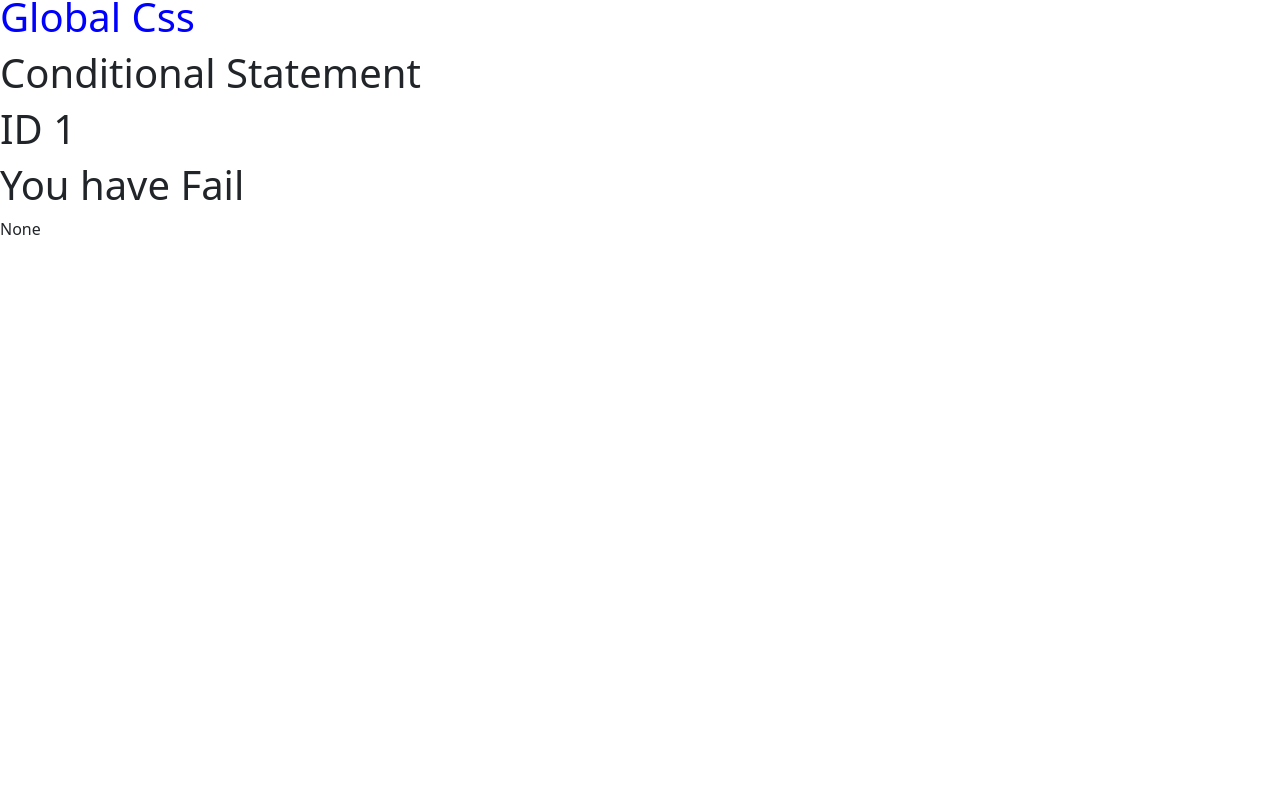
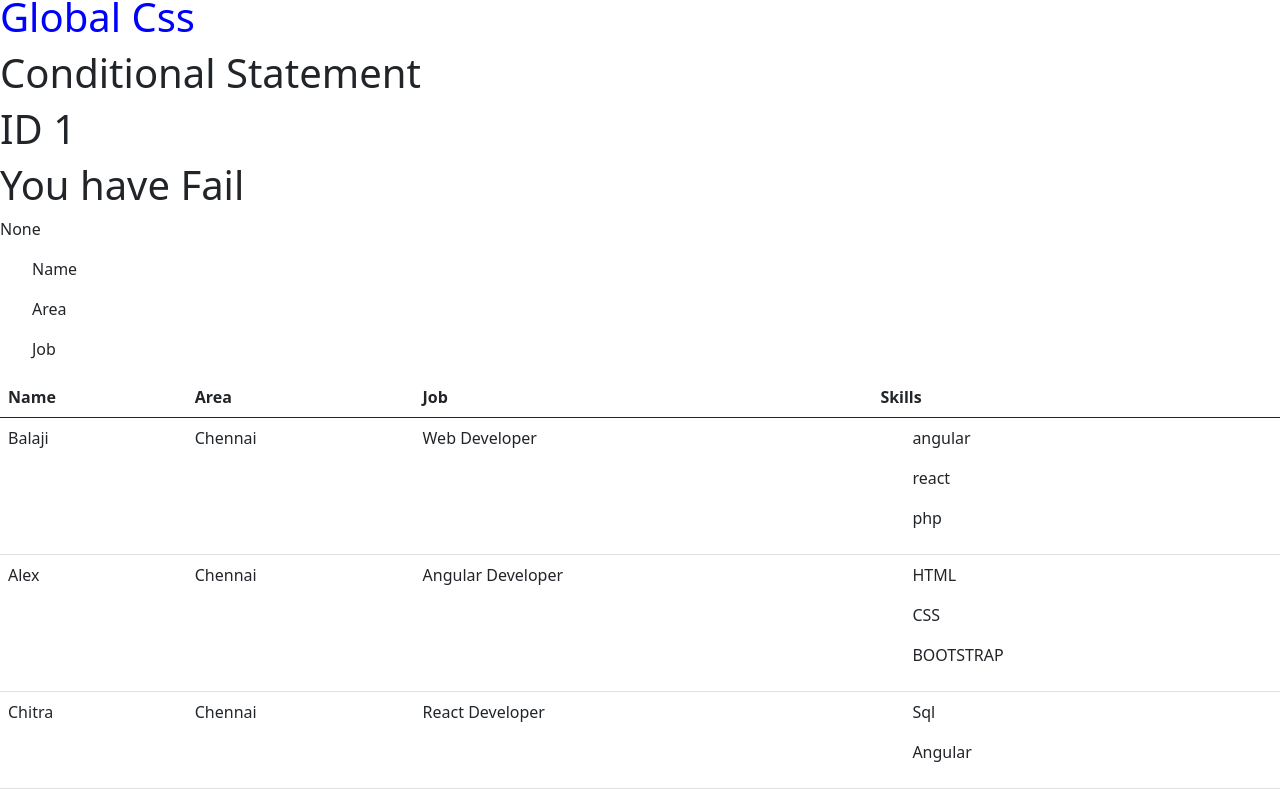
Before and after one commit to balaji1610/project1, an Angular app: page / in a window 1280 px wide. Shown: the part 1559-2360 px from the top of the page. Before the commit the page ends 1816 px from the top, so only its background shows below. Built offline with nearby package versions, Linux system fonts and the light colour scheme.

Commit message:
Condtional Statement 2 (ngFor)

```diff
--- a/src/app/loop/loop.component.html
+++ b/src/app/loop/loop.component.html
@@ -39,3 +39,34 @@
 <p *ngSwitchDefault>None</p>
 
 </div>
+
+
+<ul *ngFor="let x of userarray">
+  <li style="list-style-type:none">{{x}}</li>
+</ul>
+
+
+<table class="table">
+  <thead >
+    <tr >
+      <th>Name</th>
+      <th>Area</th>
+      <th>Job</th>
+      <th>Skills</th>
+</tr>
+  </thead>
+  <tbody>
+    <tr *ngFor="let y of userarray2">
+
+      <td>{{y.name}}</td>
+      <td>{{y.area}}</td>
+      <td>{{y.job}}</td>
+      <td>
+      <ul *ngFor ="let skills of y.skillset">
+        <li style="list-style-type:none"><span>{{skills}}</span></li>
+      </ul>
+      </td>
+    </tr>
+
+  </tbody>
+</table>
--- a/src/app/loop/loop.component.ts
+++ b/src/app/loop/loop.component.ts
@@ -12,6 +12,12 @@ export class LoopComponent implements OnInit {
   booldata2 = false;
   mark =15;
   animal = 'Money'
+
+  userarray = ['Name','Area','Job']
+
+  userarray2 = [{name:"Balaji",area:'Chennai',job:'Web Developer',skillset:["angular","react",'php']},
+  {name:"Alex",area:'Chennai',job:'Angular Developer',skillset:["HTML","CSS",'BOOTSTRAP']},
+  {name:"Chitra",area:'Chennai',job:'React Developer',skillset:["Sql","Angular"]}]
   constructor() { }
 
   ngOnInit(): void {
```
